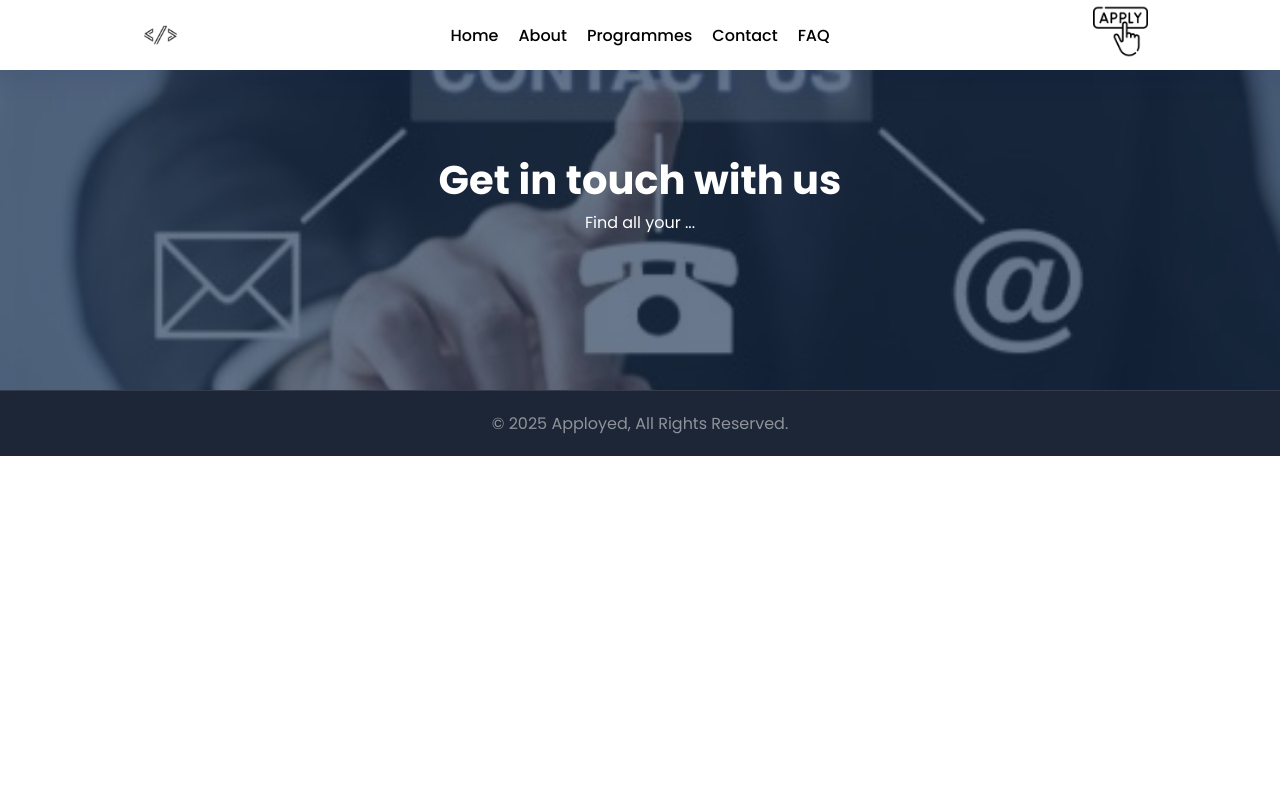
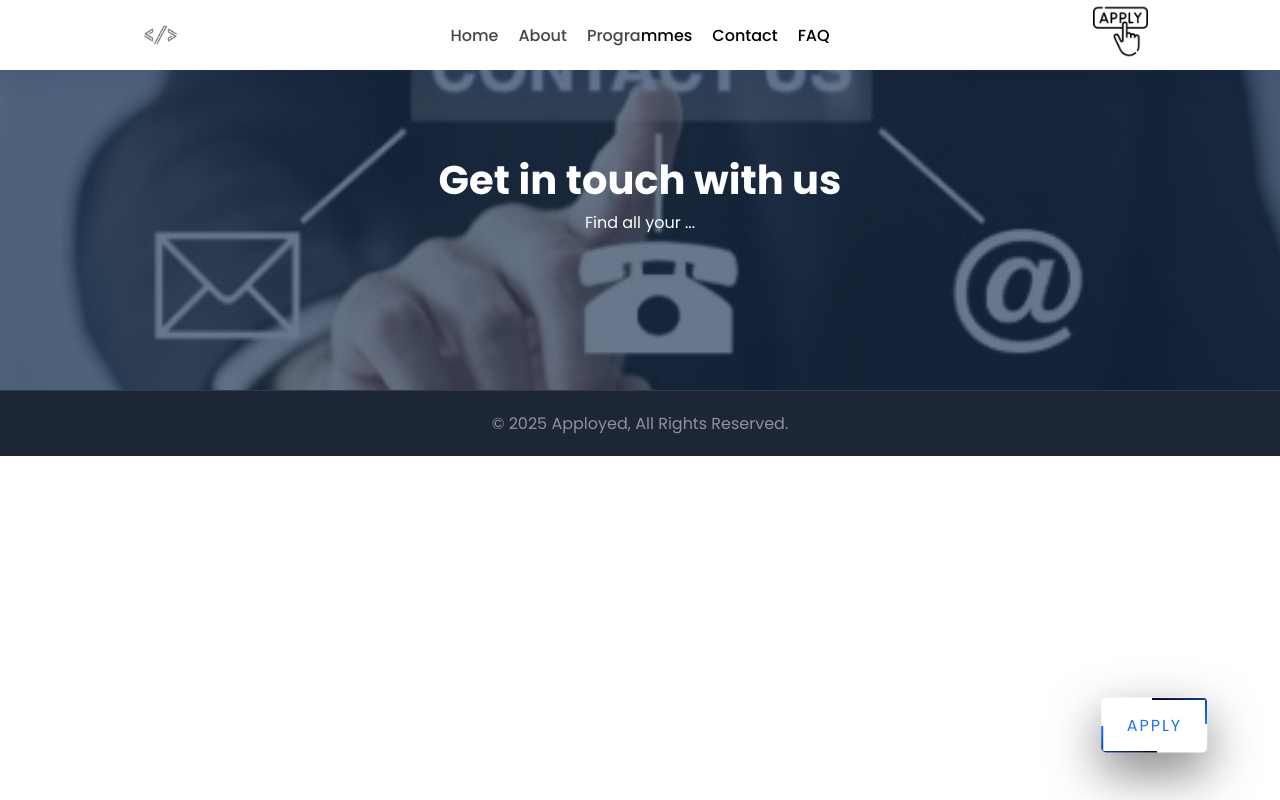
Before and after one commit to mokhutso-dev/codeployed, a React (Create React App) app: page /contact in a window 1280 px wide. Built offline with nearby package versions, Linux system fonts and the light colour scheme.

Commit message:
feat(apply fixed button

```diff
--- /dev/null
+++ b/src/components/common/button/button.css
@@ -0,0 +1,142 @@
+.fixed-button {
+    position: fixed;
+    bottom: 20px; /* Adjust distance from bottom */
+    right: 20px; /* Adjust distance from right */
+    background-color: #fff; /* Button color */
+    color:#1670f0;
+    /* color: white; */
+    padding: 15px 25px;
+    border: none;
+    border-radius: 5px;
+    cursor: pointer;
+    z-index: 999; /* Ensure it's on top */
+
+    transform: translate(-50%,-50%);
+    letter-spacing:2px;
+    text-transform:uppercase;
+    text-decoration:none;
+    box-shadow:0 20px 50px rgba(0,0,0,.5);
+    overflow:hidden;
+
+}
+
+/* a{
+position: absolute;
+top: 50%;
+left: 50%;
+transform: translate(-50%,-50%);
+color:#1670f0;
+padding:30px;
+letter-spacing:2px;
+text-transform:uppercase;
+text-decoration:none;
+box-shadow:0 20px 50px rgba(0,0,0,.5);
+overflow:hidden;
+} */
+a:before
+{
+content: '';
+position: absolute;
+top: 2px;
+left: 2px;
+bottom: 2px;
+width: 50%;
+background: rgba(255,255,255,0.05);
+}
+a span:nth-child(1)
+{
+position: absolute;
+top: 0;
+left: 0;
+width: 100%;
+height: 2px;
+background: linear-gradient(to right,#0c002b,#1779ff);
+animation: animate1 2s linear infinite;
+}
+@keyframes animate1
+{
+ 0%
+ {
+   transform:translateX(-100%);
+
+ }
+ 100%
+ {
+   transform:translateX(100%);
+
+ }
+}
+a span:nth-child(2)
+{
+position: absolute;
+top: 0;
+right: 0;
+width: 2px;
+height: 100%;
+background: linear-gradient(to bottom,#0c002b,#1779ff);
+animation: animate2 2s linear infinite;
+animation-delay: 1s;
+}
+@keyframes animate2
+{
+ 0%
+ {
+   transform:translateY(-100%);
+
+ }
+ 100%
+ {
+   transform:translateY(100%);
+
+ }
+}
+a span:nth-child(3)
+{
+position: absolute;
+bottom: 0;
+left: 0;
+width: 100%;
+height: 2px;
+background: linear-gradient(to left,#0c002b,#1779ff);
+animation: animate3 2s linear infinite;
+}
+@keyframes animate3
+{
+ 0%
+ {
+   transform:translateX(100%);
+
+ }
+ 100%
+ {
+   transform:translateX(-100%);
+
+ }
+}
+a span:nth-child(4)
+{
+position: absolute;
+top: 0;
+left: 0;
+width: 2px;
+height: 100%;
+background: linear-gradient(to top,#0c002b,#1779ff);
+animation: animate4 2s linear infinite;
+animation-delay: 1s;
+}
+@keyframes animate4
+{
+ 0%
+ {
+   transform:translateY(100%);
+
+ }
+ 100%
+ {
+   transform:translateY(-100%);
+
+ }
+}
+
+
+/* ----------------------------------------- */
--- /dev/null
+++ b/src/components/common/button/button.jsx
@@ -0,0 +1,21 @@
+import React from 'react';
+import { Link } from 'react-router-dom'
+import './button.css'
+
+function button() {
+  return (
+    <div>
+      {/* <button class="fixed-button">Apply</button> */}
+      <Link to="/apply" className='fixed-button'>
+        <span></span>
+        <span></span>
+        <span></span>
+        <span></span>
+        Apply
+      </Link>
+      {/* <div class="snake-container"></div> */}
+    </div>
+  );
+}
+
+export default button;
--- a/src/components/common/footer/Footer.jsx
+++ b/src/components/common/footer/Footer.jsx
@@ -7,9 +7,18 @@ const Footer = () => {
 
   return (
     <>
+    <div className='footer'>
+      {/* <div className='follow'>
+        <span>Follow Us</span>
+        <div className="icons">
+          <div className="facebook"></div>
+        </div>
+      </div> */}
+
       <div className='legal'>
         <span>&copy; {year} Apployed, All Rights Reserved.</span>
       </div>
+    </div>
 
     </>
   )
--- a/src/components/common/footer/footer.css
+++ b/src/components/common/footer/footer.css
@@ -1,137 +1,10 @@
-/* .footerContact {
-  background-color: #27ae60;
-  padding: 40px 0;
-  color: #fff;
-}
-.footerContact h1 {
-  font-size: 40px;
-}
-footer {
-  background-color: #1d2636;
-  padding: 50px 0;
-  color: #fff;
-}
-footer .container {
-  display: grid;
-  grid-template-columns: 6fr 2fr 2fr 1fr;
-  grid-gap: 20px;
-}
-footer img {
-  width: 150px;
-}
-footer h2 {
-  font-weight: 500;
-}
-footer p {
-  color: grey;
-  margin: 20px 0;
-}
-footer input {
-  background-color: #fff;
-  padding: 17px;
-  width: 100%;
-  border-radius: 5px;
-}
-footer h3 {
-  font-weight: 500;
-  margin-bottom: 30px;
-}
-footer ul {
-  display: block;
-}
-footer ul li {
-  display: block;
-  color: grey;
-  margin-bottom: 20px;
-} */
-.legal {
+.footer {
   text-align: center;
   padding: 20px;
   background: #1d2636;
   color: rgba(255, 255, 255, 0.5);
   border-top: 1px solid rgba(255, 255, 255, 0.1);
 }
-/* .subscribe {
-  text-align: left;
-} */
-.follow{
-  /* display: flex; */
-  /* font-weight: 600; */
-  font-style: oblique;
-  font-family: Verdana, Geneva, Tahoma, sans-serif;
-  /* text-align: right; */
-  padding: 10px;
-  background: #1d2636;
-  color: rgba(255, 255, 255, 0.5);
-  border-top: 1px solid rgba(255, 255, 255, 0.1);
+.follow {
+  padding-bottom: 10px;
 }
-.follow .social {
-  text-align: right;
-}
-
-.social a{
-  display: inline-flex;
-  text-decoration: none;
-  font-size: 20px;
-  width: 20px;
-  height: 20px;
-  color: #f0f0f0;
-  justify-content: center;
-  align-items: center;
-  position: relative;
-  margin: 0 5px;
-}
-.social a::before{
-  content: '';
-  position: absolute;
-  width: 20px;
-  height: 20px;
-  border-radius: 25%;
-  z-index: -1;
-  transition: transform .3s ease-in;
-  border: 1px solid red;
-}
-
-.follow .social a:hover::before{
-  transform: scale(0);
-}
-.follow .social  a i{
-  transition: transform .3s ease-in;
-}
-.follow .social  a:hover i {
-  background-clip: text;
-  transform: scale(1.5);
-}
-.social a:nth-child(1):hover{
-  color: #38529a;
-}
-.social a:nth-child(2):hover{
-  background: linear-gradient(45deg, #f09433 0%,#e6683c 25%,#dc2743 50%,#cc2366 75%,#bc1888 100%);
-}
-.social a:nth-child(3):hover{
-  color: #161616;
-}
-.social a:nth-child(4):hover{
-  background: #067719;
-}
-.follow .social  a:hover i {
-  background-clip: text;
-  transform: scale(1.5);
-}
-
-
-@media screen and (max-width: 768px) {
-  footer .container {
-    grid-template-columns: repeat(2, 1fr);
-  }
-  /* .follow{
-    text-align:  center;
-  } */
-  .social a{
-    display: inline-flex;
-    font-size: 15px;
-    width: 15px;
-    height: 15px;
-    margin: 0 4px;
-  }
-}
--- a/src/components/pages/Pages.jsx
+++ b/src/components/pages/Pages.jsx
@@ -4,6 +4,7 @@ import { BrowserRouter as Router , Routes, Route} from "react-router-dom";
 import Header from "../common/header/Header"
 import Footer from "../common/footer/Footer"
 import Contact from '../contact/Contact';
+import Apply from '../common/button/button'
 
 function Pages() {
   return (
@@ -14,6 +15,7 @@ function Pages() {
           {/* <Route exact path='/' Component={Home} /> */}
           <Route exact path='/contact' Component={Contact} />
         </Routes>
+      <Apply/>
       <Footer/>
     </Router>
     </>
```
